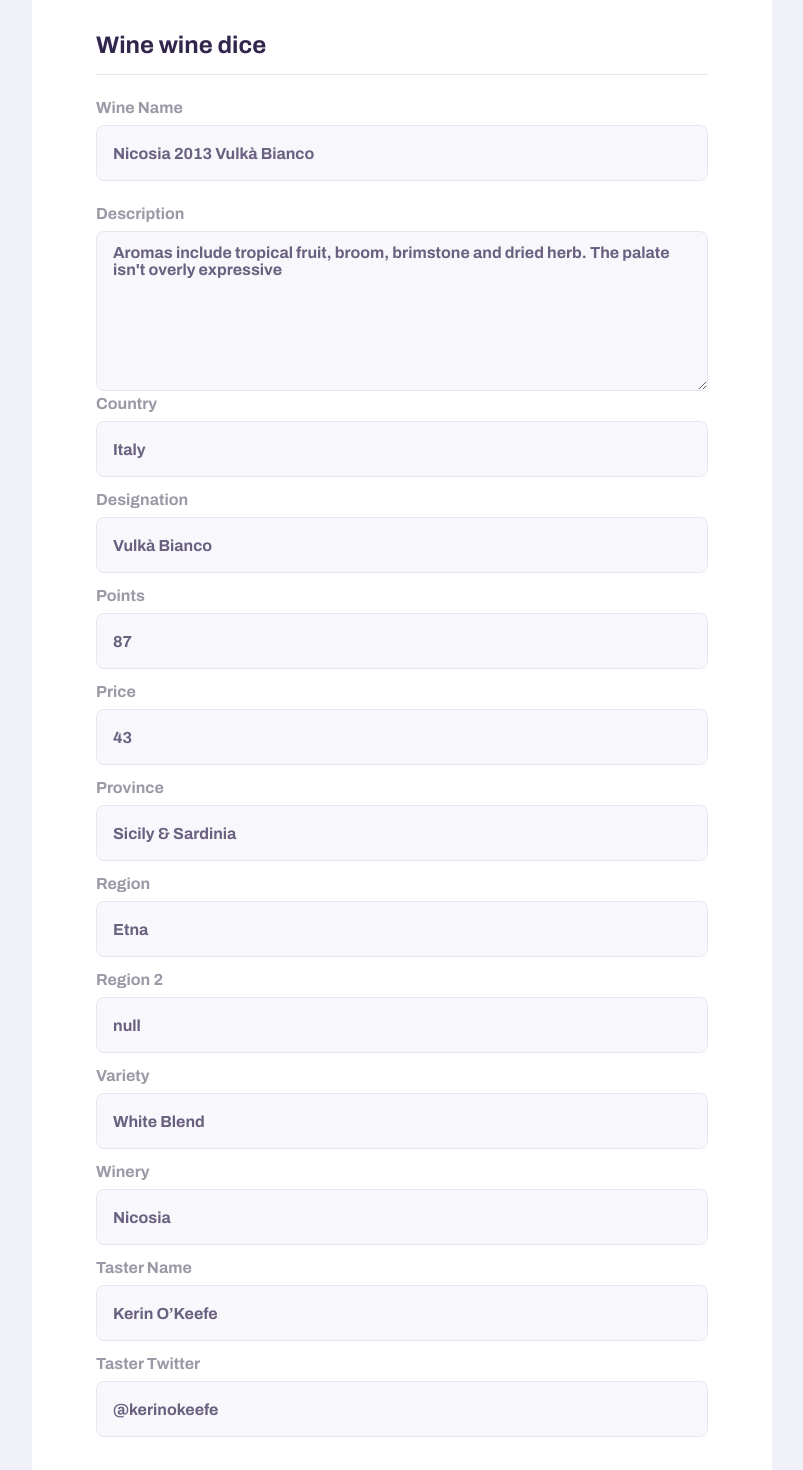
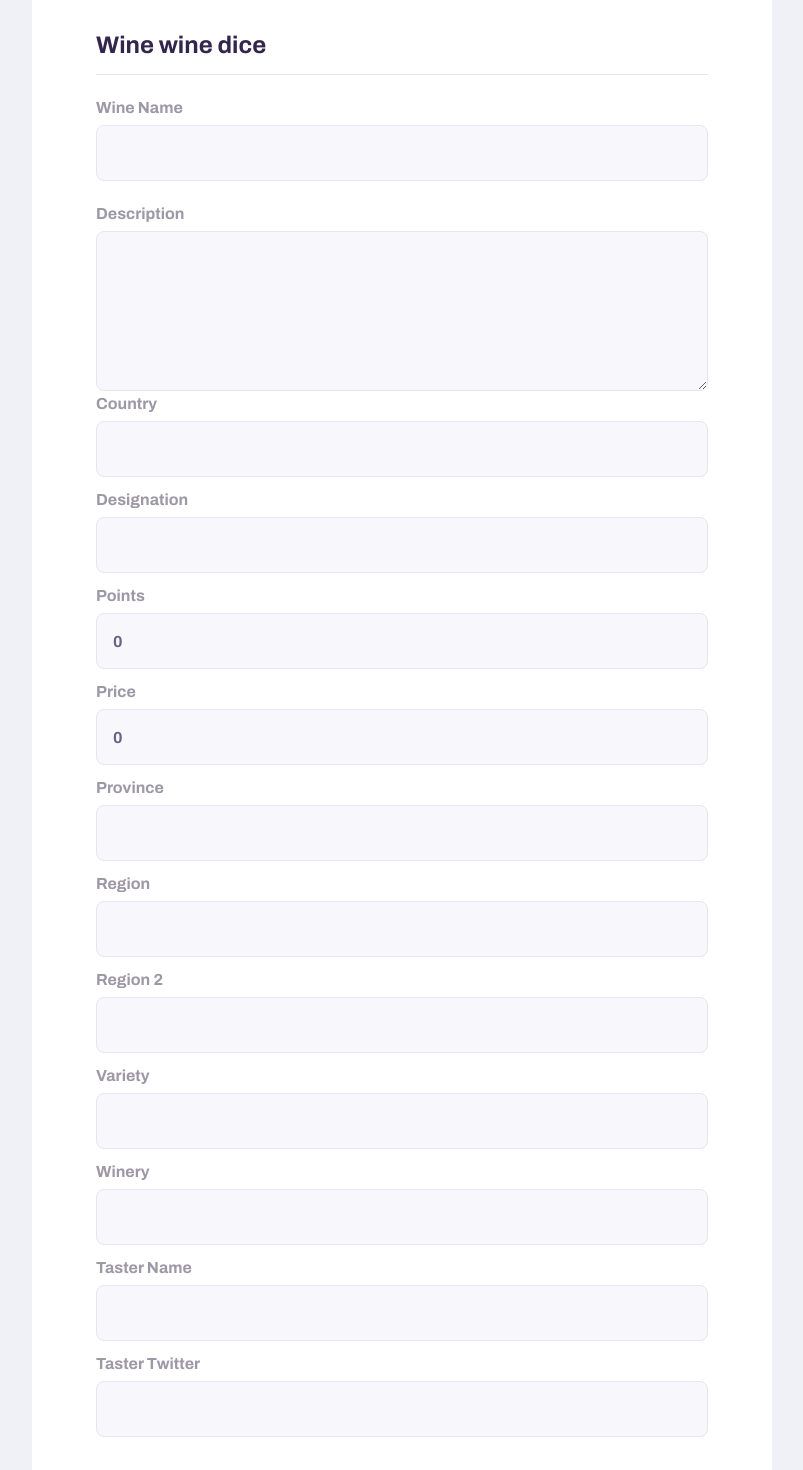
Before and after one commit to danvb112/iaad-winest, a React (Create React App) app: page /edit-wine/1 in a window 1280 px wide. Shown: the part 340-1810 px from the top of the page, without its empty margins (238-1041 px from the left). Built offline with nearby package versions, Linux system fonts and the light colour scheme; no server answers.

Commit message:
Update package.json, EditWine.tsx, and 4 more files...

```diff
--- a/package.json
+++ b/package.json
@@ -18,6 +18,7 @@
     "react-router-dom": "^5.2.0",
     "react-scripts": "4.0.3",
     "typescript": "^4.1.2",
+    "uuidv4": "^6.2.10",
     "web-vitals": "^1.0.1"
   },
   "scripts": {
--- a/src/pages/EditWine/EditWine.tsx
+++ b/src/pages/EditWine/EditWine.tsx
@@ -37,47 +37,59 @@
     const [tasterTwitter, setTasterTwitter] = useState('')
 
 
-    const data = [
-        {
-            "id": 1,
-            "title": "Nicosia 2013 Vulkà Bianco",
-            "points": 87,
-            "price": 43,
-            "country": "Italy",
-            "province": "Sicily & Sardinia",
-            "region1": "Etna",
-            "region2": "null",
-            "description": "Aromas include tropical fruit, broom, brimstone and dried herb. The palate isn't overly expressive",
-            "designation": "Vulkà Bianco",
-            "variety": "White Blend",
-            "winery": "Nicosia",
-            "taster_name": "Kerin O’Keefe",
-            "taster_twitter": "@kerinokeefe"
-        }
-    ]
+    // const data = [
+    //     {
+    //         "id": 1,
+    //         "title": "Nicosia 2013 Vulkà Bianco",
+    //         "points": 87,
+    //         "price": 43,
+    //         "country": "Italy",
+    //         "province": "Sicily & Sardinia",
+    //         "region1": "Etna",
+    //         "region2": "null",
+    //         "description": "Aromas include tropical fruit, broom, brimstone and dried herb. The palate isn't overly expressive",
+    //         "designation": "Vulkà Bianco",
+    //         "variety": "White Blend",
+    //         "winery": "Nicosia",
+    //         "taster_name": "Kerin O’Keefe",
+    //         "taster_twitter": "@kerinokeefe"
+    //     }
+    // ]
 
 
-    function getWine() {
-        console.log(params)
-        setId(params.id)
-        setTitle(data[0]['title'])
-        setPoints(data[0]['points'])
-        setPrice(data[0]['price'])
-        setDescription(data[0]['description'])
-        setCountry(data[0]['country'])
-        setProvince(data[0]['province'])
-        setRegion1(data[0]['region1'])
-        setRegion2(data[0]['region2'])
-        setDesignation(data[0]['designation'])
-        setVariety(data[0]['variety'])
-        setWinery(data[0]['winery'])
-        setTasterName(data[0]['taster_name'])
-        setTasterTwitter(data[0]['taster_twitter'])
+    async function getWine() {
+        console.log(params);
+        setId(params.id);
+
+        try {
+            const response = await api.get(`/wines/${params.id}`);
+            const {data} = response;
+            console.log(data.data[0]);
+
+            setTitle(data.data[0]['title'])
+            setPoints(data.data[0]['points'])
+            setPrice(data.data[0]['price'])
+            setDescription(data.data[0]['description'])
+            setCountry(data.data[0]['country'])
+            setProvince(data.data[0]['province'])
+            setRegion1(data.data[0]['region1'])
+            setRegion2(data.data[0]['region2'])
+            setDesignation(data.data[0]['designation'])
+            setVariety(data.data[0]['variety'])
+            setWinery(data.data[0]['winery'])
+            setTasterName(data.data[0]['taster_name'])
+            setTasterTwitter(data.data[0]['taster_twitter'])
+        } catch (error) {
+            console.error(error);
+        }
+
+
     }
 
     async function handleEditStack(id: string) {
-        const response = await api.put(`/wines/:${id}`, {
-            id,
+            console.log(title)
+            try {
+                const response = await api.put(`/wines/${id}`, {
                     title,
                     description,
                     country,
@@ -92,12 +104,18 @@
                     "taster_name": tasterName,
                     "taster_twitter": tasterTwitter
                 })
-        if (response.status == 200) {
-            history.push('/list-wine')
-        } else {
+
+                console.log('update');
+                console.log(response);
+                history.push('/list-wine');
+            } catch (error) {
                 alert("Error!");
             console.error();
             }
+
+
+
+
 
     }
 
--- a/src/pages/ListWines/ListWines.tsx
+++ b/src/pages/ListWines/ListWines.tsx
@@ -32,38 +32,39 @@
 
 function ListWines() {
 
-    const data = [
-        {
-            "id": 1,
-            "title": "Nicosia 2013 Vulkà Bianco",
-            "points": 87,
-            "price": 43,
-            "country": "Italy",
-            "province": "Sicily & Sardinia",
-            "region1": "Etna",
-            "region2": null,
-            "description": "Aromas include tropical fruit, broom, brimstone and dried herb. The palate isn't overly expressive",
-            "designation": "Vulkà Bianco",
-            "variety": "White Blend",
-            "winery": "Nicosia",
-            "taster_name": "Kerin O’Keefe",
-            "taster_twitter": "@kerinokeefe"
-        }
-    ]
+    // const data = [
+    //     {
+    //         "id": 1,
+    //         "title": "Nicosia 2013 Vulkà Bianco",
+    //         "points": 87,
+    //         "price": 43,
+    //         "country": "Italy",
+    //         "province": "Sicily & Sardinia",
+    //         "region1": "Etna",
+    //         "region2": null,
+    //         "description": "Aromas include tropical fruit, broom, brimstone and dried herb. The palate isn't overly expressive",
+    //         "designation": "Vulkà Bianco",
+    //         "variety": "White Blend",
+    //         "winery": "Nicosia",
+    //         "taster_name": "Kerin O’Keefe",
+    //         "taster_twitter": "@kerinokeefe"
+    //     }
+    // ]
 
     const [wineList, setWineList] = useState<any>([])
     const history = useHistory()
 
     async function loadWines() {
-        // const response = await api.get('/wines');
+        const response = await api.get('/wines');
         // console.log(response)
-        // const { data } = response.data
+        const { data } = response.data
         // console.log(data);
         setWineList(data)
     }
 
     async function handleDeleteWine(id: number) {
         const response = await api.delete(`/wines/${id}`);
+        loadWines()
     }
 
     async function handleEditWine(id: number) {
@@ -72,7 +73,7 @@
 
     useEffect(() => {
         loadWines()
-    }, [wineList])
+    }, [])
 
 
 
--- a/src/pages/WineForm/WineForm.tsx
+++ b/src/pages/WineForm/WineForm.tsx
@@ -12,6 +12,7 @@
 
 import './styles.css'
 import { useHistory } from 'react-router-dom';
+import axios from 'axios';
 
 function WineForm() {
 
@@ -33,14 +34,15 @@
 
 
     async function handleCreateWine() {
-        const response = await api.post('/wines', {
-            id: 10,
+        try {
+            const response = await api.post('/wines', {
+            id: 2,
             title,
             description,
             country,
             designation,
-            points,
-            price,
+            points: parseInt(points),
+            price: parseInt(price),
             province,
             region1,
             region2,
@@ -50,14 +52,14 @@
             "taster_twitter": tasterTwitter
         });
 
-        if (response.status === 200) {
             history.push('/list-wine');
-        } else {
+
+            console.log(response)
+        } catch (error) {
             alert("Error")
-            console.error(response);
+            console.error(error);
         }
-        console.log(response.status);
-        console.log(response.data);
+
     }
 
 
--- a/src/server/api.ts
+++ b/src/server/api.ts
@@ -1,7 +1,7 @@
 import axios from 'axios'
 
 const api = axios.create({
-    baseURL: 'https://localhost:7436'
+    baseURL: 'http://localhost:7436'
 })
 
 export default api;
```
Also changed, not shown: 1 other file (tests, documents, lock files or other folders). Lines whose indentation alone changed are shown as unchanged.
